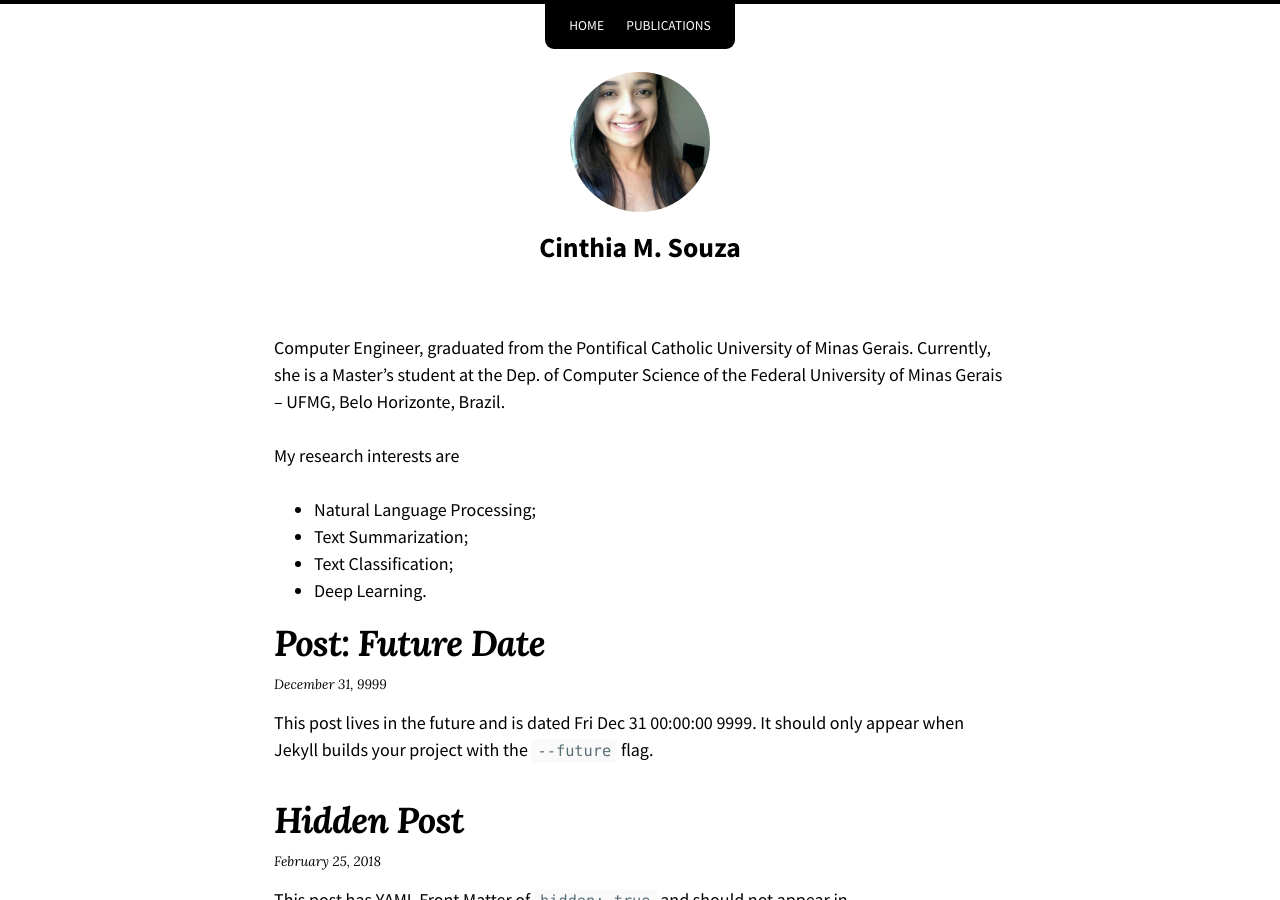
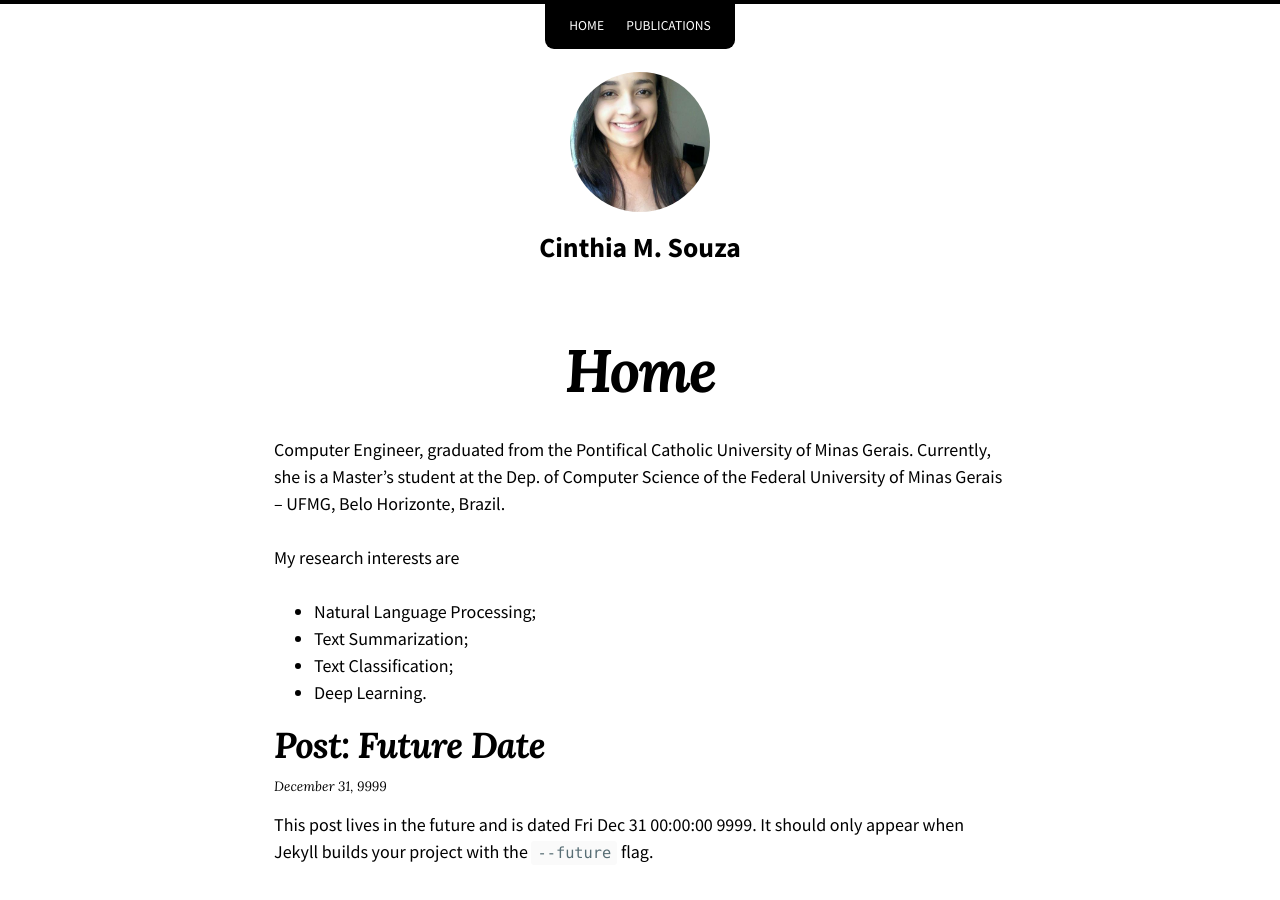
Before and after one commit to CinthiaS/cinthias.github.io, a Jekyll site: the page built from index.md, in a window 1280 px wide and 900 px high. Built offline with Jekyll 4.4.1, drawn with Linux system fonts in a browser that asks for light colours; nearby versions of some CDN libraries; a script that is not in the unit is left out.

Commit message:
Update index.md

```diff
--- a/index.md
+++ b/index.md
@@ -1,7 +1,7 @@
 ---
+title: Home
+filename: index.md
 layout: home
-limit: 10
-entries_layout: list
 ---
 
 Computer Engineer, graduated from the Pontifical Catholic University of Minas Gerais. Currently, she is a Master's student at the Dep. of Computer Science of the Federal University of Minas Gerais – UFMG, Belo Horizonte, Brazil.
```
